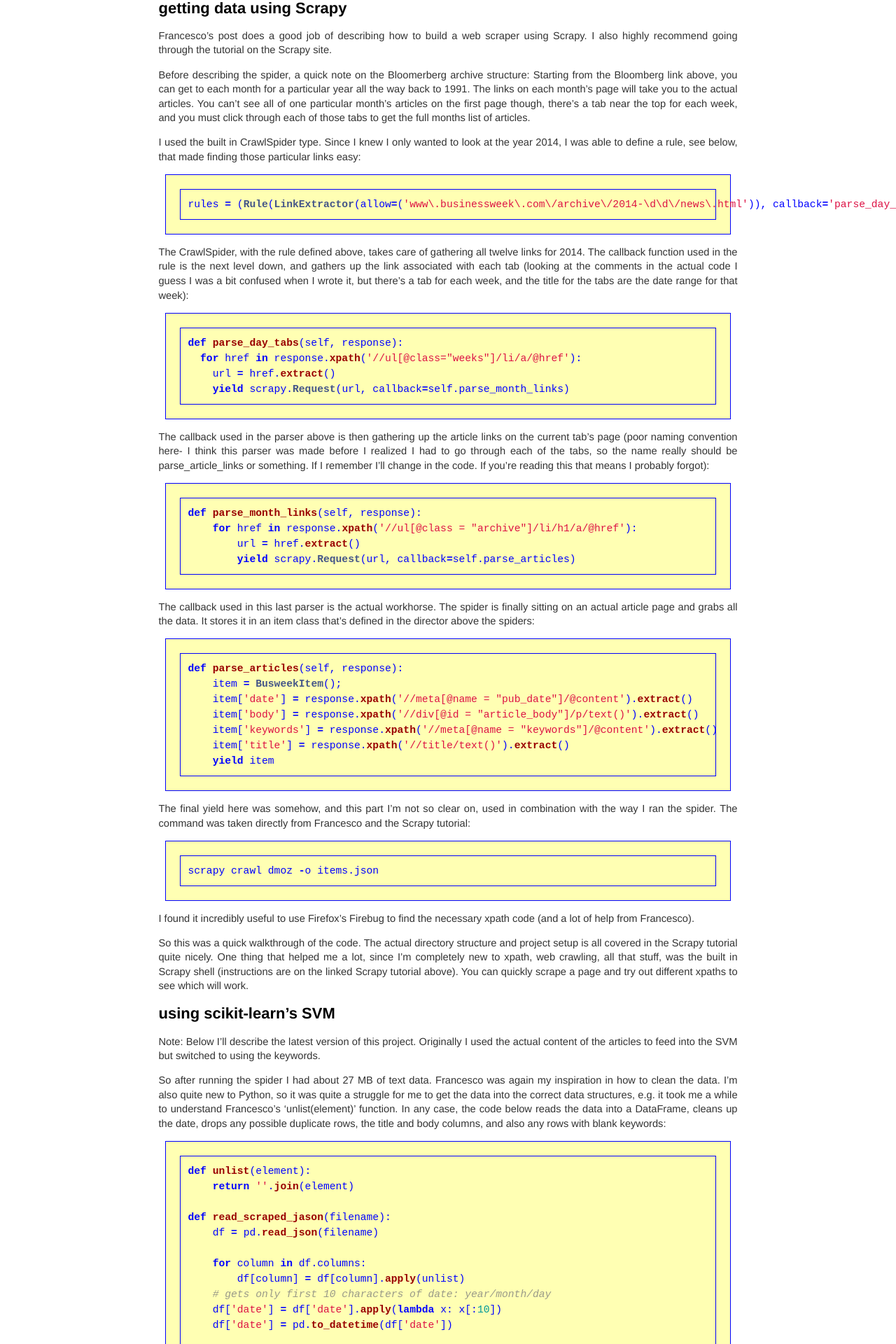
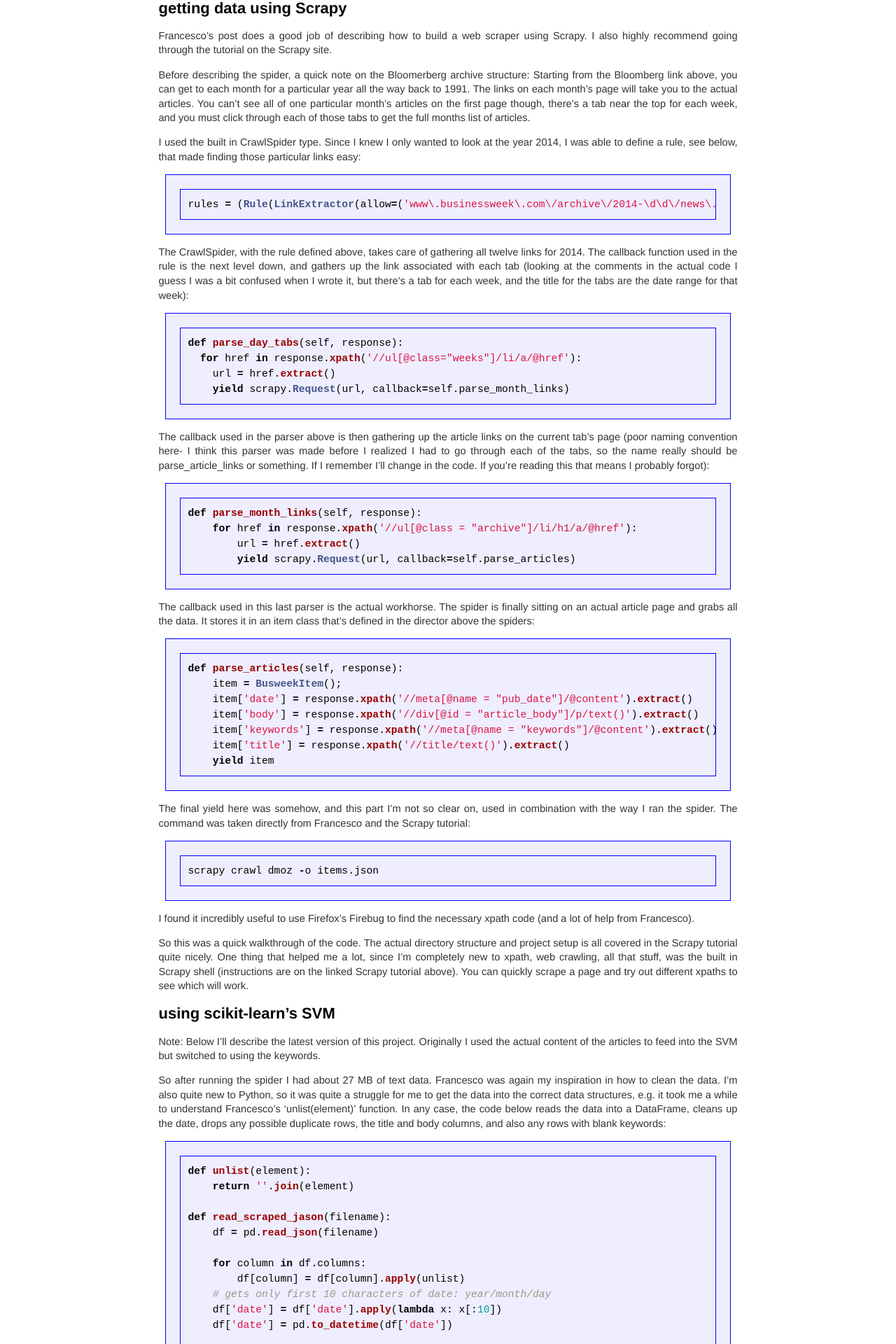
Before and after one commit to bsmitty5000/bsmitty5000.github.io, a Jekyll site: the page built from _posts/2016-02-06-Stock-Market-Predictions-Using-Scrapy-and-SVMs.md, in a window 1280 px wide. Shown: the part 550-2470 px from the top of the page at 70% size. Built offline with Jekyll 4.4.1, drawn with Linux system fonts in a browser that asks for light colours; comment, search, counter and statistics services are not loaded.

Commit message:
Update syntax.css

```diff
--- a/css/syntax.css
+++ b/css/syntax.css
@@ -1,9 +1,10 @@
 .highlight  { border: solid 1px blue;
 	font-size: 1.3 em;
- 	color: blue;
 	margin: 10px;
 	padding:10px;
-	background: #FFFFB3}
+	background: #eef;
+	overflow: auto;
+}
 .highlight .c { color: #999988; font-style: italic } /* Comment */
 .highlight .err { color: #a61717; background-color: #e3d2d2 } /* Error */
 .highlight .k { font-weight: bold } /* Keyword */
```
